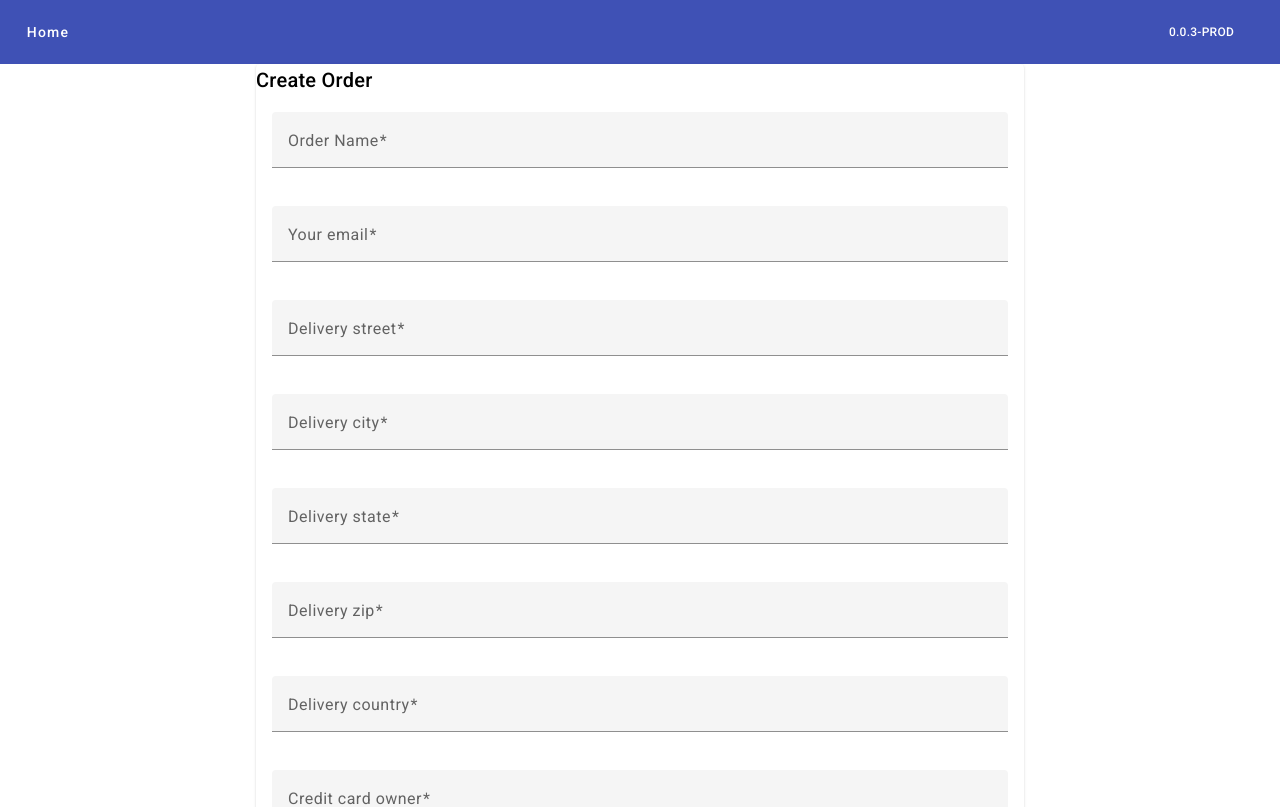
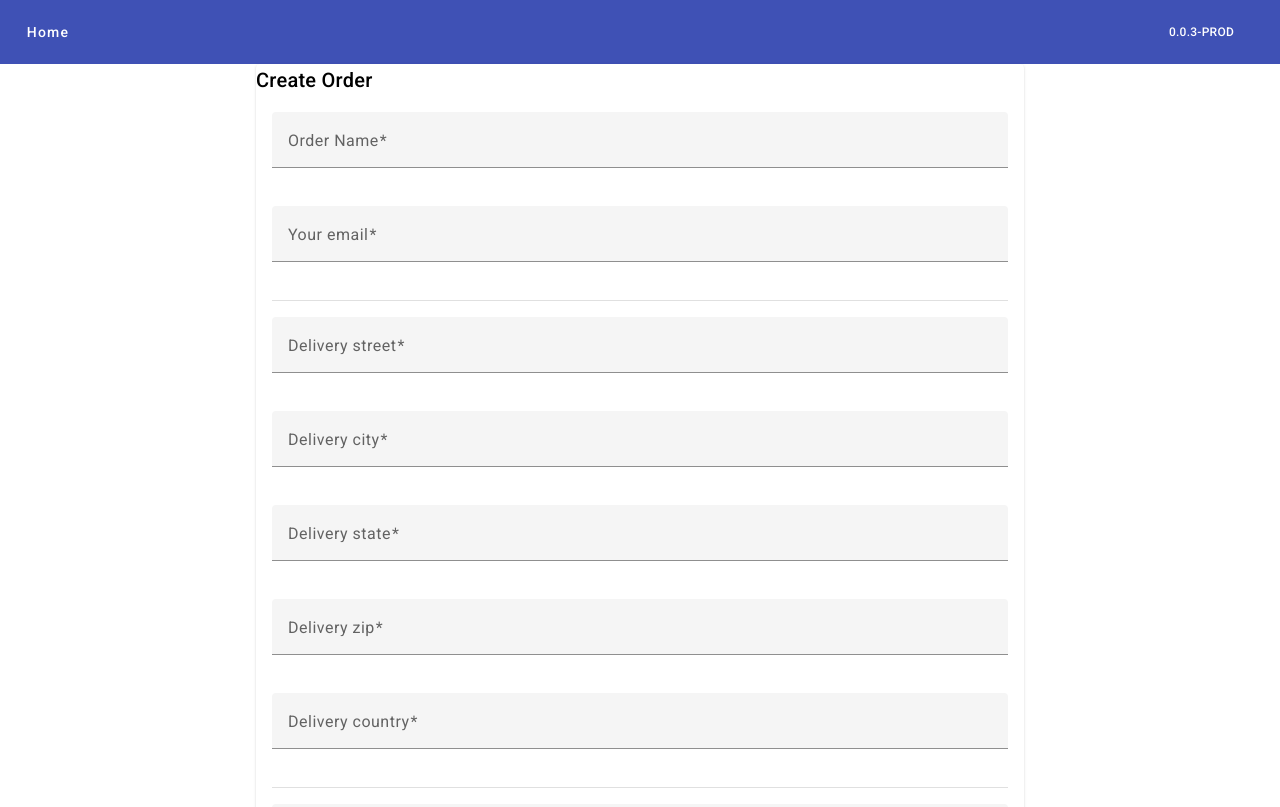
Before and after one commit to rouzzlan/taco-ui-order, an Angular app: page / in a window 1280 px wide. Shown: the top 807 px of the page. Built offline with nearby package versions, Linux system fonts and the light colour scheme.

Commit message:
devider added

```diff
--- a/src/app/app.module.ts
+++ b/src/app/app.module.ts
@@ -13,6 +13,7 @@ import {MatInputModule} from "@angular/material/input";
 import {MatButtonModule} from "@angular/material/button";
 import {MatSelectModule} from "@angular/material/select";
 import {ReactiveFormsModule} from "@angular/forms";
+import {MatDividerModule} from "@angular/material/divider";
 
 @NgModule({
   declarations: [
@@ -30,7 +31,8 @@ import {ReactiveFormsModule} from "@angular/forms";
     MatInputModule,
     MatButtonModule,
     MatSelectModule,
-    ReactiveFormsModule
+    ReactiveFormsModule,
+    MatDividerModule
   ],
   providers: [],
   bootstrap: [AppComponent]
--- a/src/app/components/create-order/create-order.component.html
+++ b/src/app/components/create-order/create-order.component.html
@@ -16,6 +16,7 @@
           <input matInput [formControl]="emailFC">
         </mat-form-field>
       </p>
+      <mat-divider> </mat-divider>
       <p>
         <mat-form-field class="mat-field-full-width">
           <mat-label>Delivery street</mat-label>
@@ -46,6 +47,7 @@
           <input matInput [formControl]="countryFC">
         </mat-form-field>
       </p>
+      <mat-divider> </mat-divider>
       <p>
         <mat-form-field class="mat-field-full-width">
           <mat-label>Credit card owner</mat-label>
```
